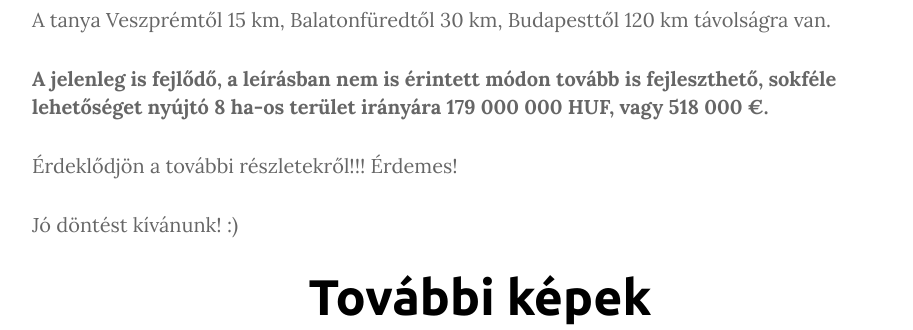
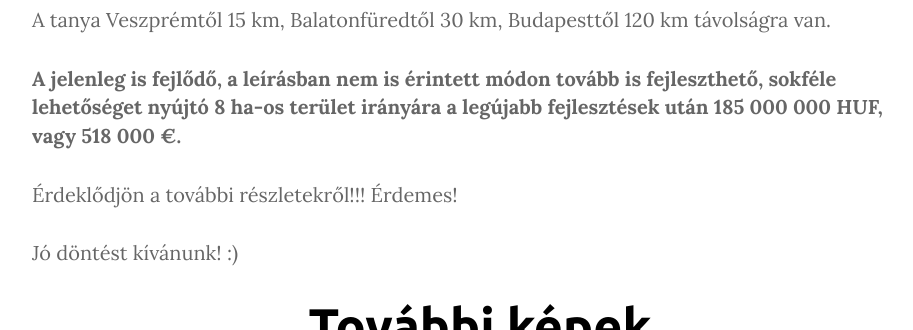
Before and after one commit to darabos/megingat, a Jekyll site: the page built from elado/malom/index.md, in a window 1280 px wide and 900 px high, scrolled down 5100 px, cut to the strip 194-524 px from the top of the window. Shown: the whole strip, without its empty margins (160-1073 px from the left). Built offline with Jekyll 4.4.1, drawn with Linux system fonts in a browser that asks for light colours; nearby versions of some CDN libraries; some of the changed text lies outside the part shown.

Commit message:
Ár módosítása
Árat módosítottam.

```diff
--- a/elado/malom/index.md
+++ b/elado/malom/index.md
@@ -32,7 +32,7 @@ A jó minőségű szántóból akár több ha legelőként is használható, a t
 
 A tanya Veszprémtől 15 km, Balatonfüredtől 30 km, Budapesttől 120 km távolságra van.
 
-**A jelenleg is fejlődő, a leírásban nem is érintett módon tovább is fejleszthető, sokféle lehetőséget nyújtó 8 ha-os terület irányára 179 000 000 HUF, vagy 518 000 €.**
+**A jelenleg is fejlődő, a leírásban nem is érintett módon tovább is fejleszthető, sokféle lehetőséget nyújtó 8 ha-os terület irányára a legújabb fejlesztések után 185 000 000 HUF, vagy 518 000 €.**
 
 Érdeklődjön a további részletekről!!! Érdemes!
 
```
Also changed, not shown: other parts of elado/malom/index.md (+1 -1 lines).
